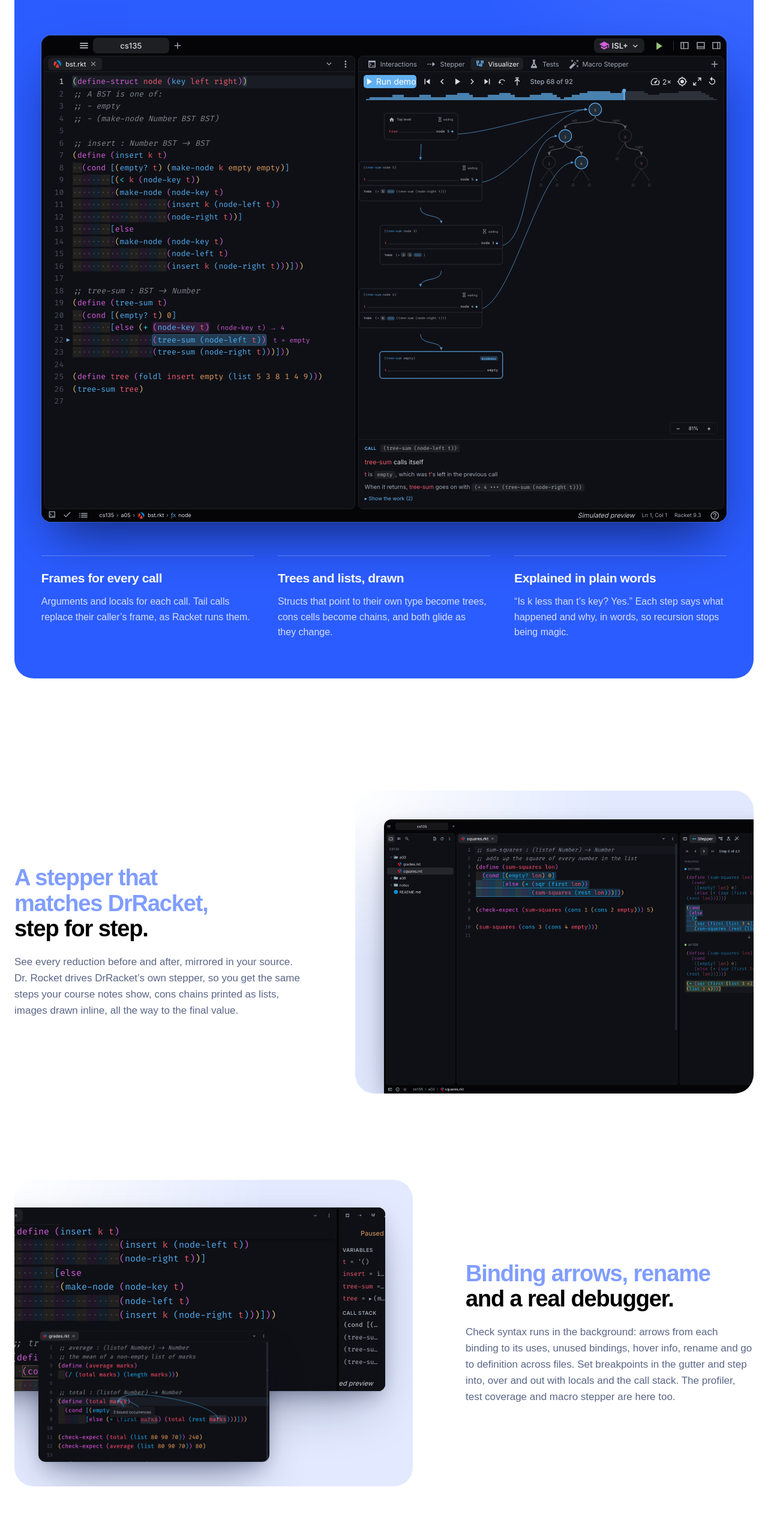
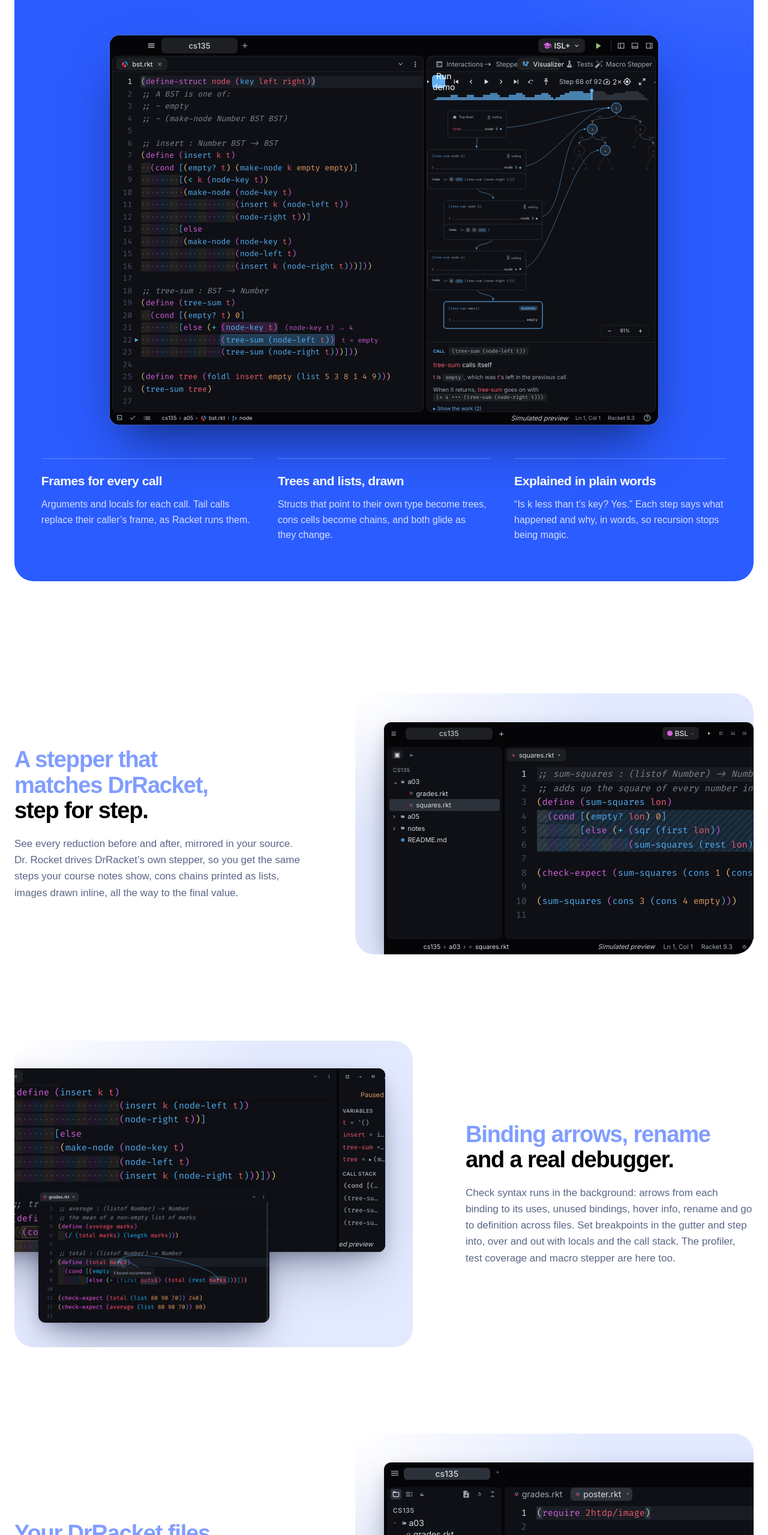
Before and after one commit to MoizDev/Dr.-Rocket, a Next.js app in the folder website/: page / in a window 1280 px wide. Shown: the part 2245-4804 px from the top of the page at 60% size. Built offline with nearby package versions, Linux system fonts and the light colour scheme; a web font is replaced by a local one.

Commit message:
feat(website): restore the stepper demo and shrink the visualizer

```diff
--- a/website/app/page.module.css
+++ b/website/app/page.module.css
@@ -1532,3 +1532,26 @@
 .featureCard:hover [data-demo] {
   transform: none !important;
 }
+
+/* The visualizer demo sits about 20% smaller than the full container, centred. */
+.vizStage {
+  max-width: 80%;
+  margin-left: auto;
+  margin-right: auto;
+}
+
+/* The stepper demo stays inside its card: no bleed off the page edge, so its panel shows. */
+.featureCard .stepperShot,
+.feature:nth-of-type(even) .featureCard .stepperShot {
+  width: 100%;
+  max-width: 100%;
+  margin-left: 0;
+  margin-right: 0;
+  border-radius: 12px 12px 0 0;
+}
+
+@media (max-width: 900px) {
+  .vizStage {
+    max-width: 100%;
+  }
+}
--- a/website/app/page.tsx
+++ b/website/app/page.tsx
@@ -5,6 +5,7 @@ import Reveal from "@/components/Reveal";
 import HeroIdeDemo from "@/components/demos/hero-ide/HeroIdeDemo";
 import HeroTerminalDemo from "@/components/demos/hero-terminal/HeroTerminalDemo";
 import VisualizerDemo from "@/components/demos/visualizer/VisualizerDemo";
+import StepperDemo from "@/components/demos/stepper/StepperDemo";
 import DebuggerDemo from "@/components/demos/debugger/DebuggerDemo";
 import RichSourceDemo from "@/components/demos/rich-source/RichSourceDemo";
 import ProjectsDemo from "@/components/demos/projects/ProjectsDemo";
@@ -16,7 +17,6 @@ import { DOWNLOADS, REPO, VERSION, VERSION_LABEL } from "@/lib/release";
 import s from "./page.module.css";
 
 import checksyntax from "./shots/checksyntax.png";
-import stepper from "./shots/stepper.png";
 
 
 const NAV = [
@@ -193,7 +193,7 @@ export default function Home() {
               }
             >
               <div className={s.cardInset}>
-                <Image className={`${s.shot} ${s.cardShot}`} src={stepper} alt="The stepper showing a cond expression before and after one reduction, with the matching code highlighted in the editor." sizes="(max-width: 900px) 92vw, 680px" quality={85} />
+                <StepperDemo className={`${s.shot} ${s.cardShot} ${s.stepperShot}`} />
               </div>
             </Feature>
 
```
